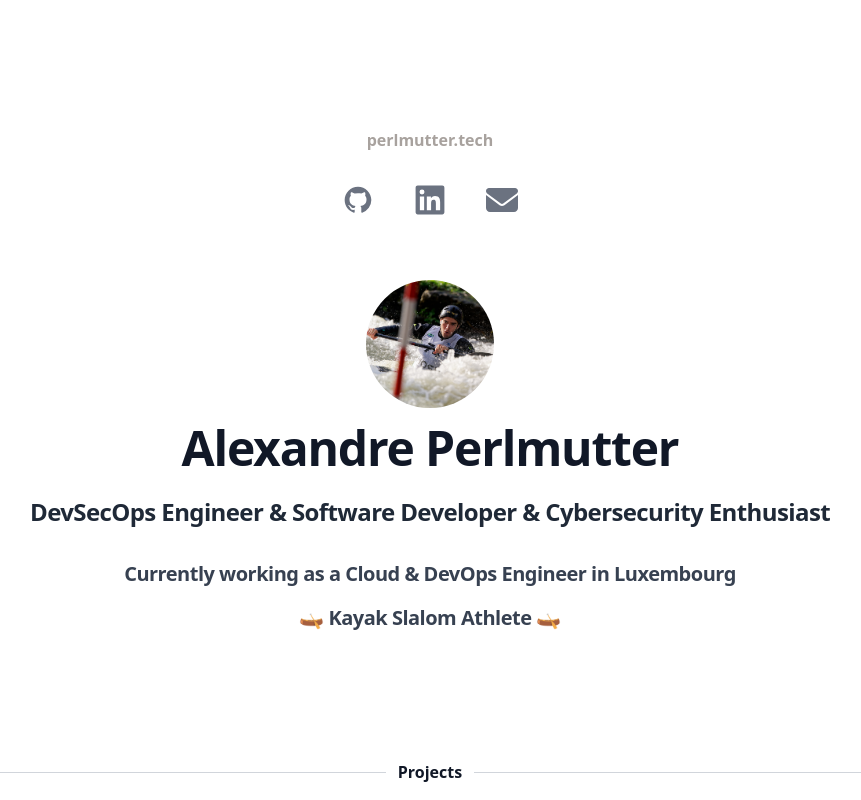
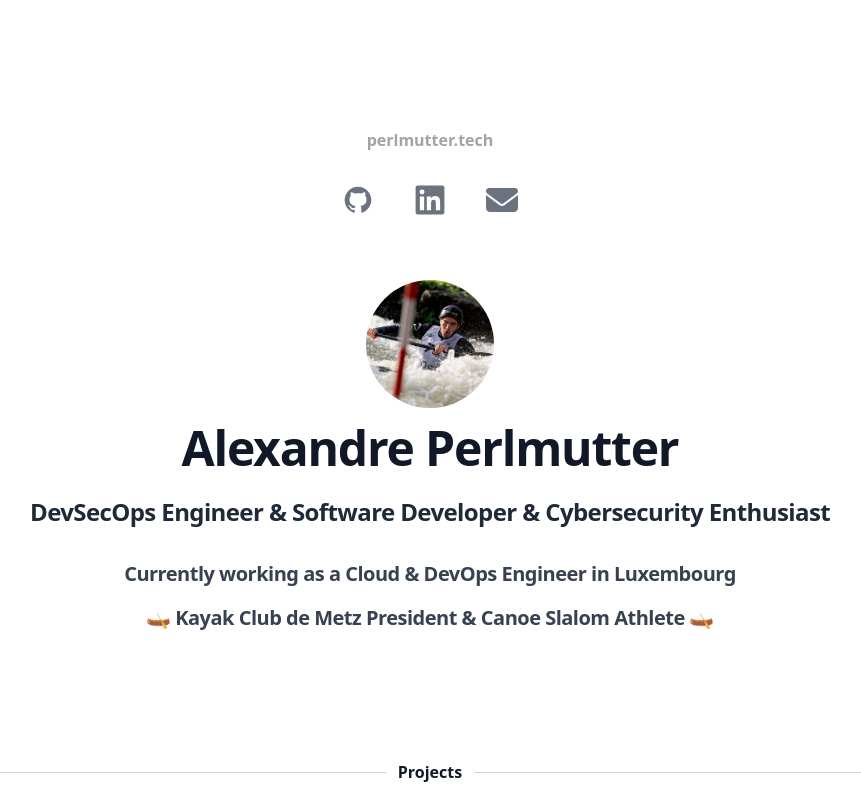
Before and after one commit to poponealex/poponealex.github.io, a React (Vite) app: page / in a window 1280 px wide. Shown: the top 800 px of the page, without its empty margins (210-1071 px from the left). Built offline with nearby package versions, Linux system fonts and the light colour scheme.

Commit message:
Update Home.jsx

```diff
--- a/src/Home.jsx
+++ b/src/Home.jsx
@@ -80,7 +80,7 @@ export default function Home() {
             Currently working as a Cloud & DevOps Engineer in Luxembourg
           </h3>
           <h3 className="mt-4 text-xl font-bold tracking-tight text-gray-700 sm:text-xl">
-            🛶 Kayak Slalom Athlete 🛶
+            🛶 Kayak Club de Metz President & Canoe Slalom Athlete 🛶
           </h3>
         </div>
       </main>
```
